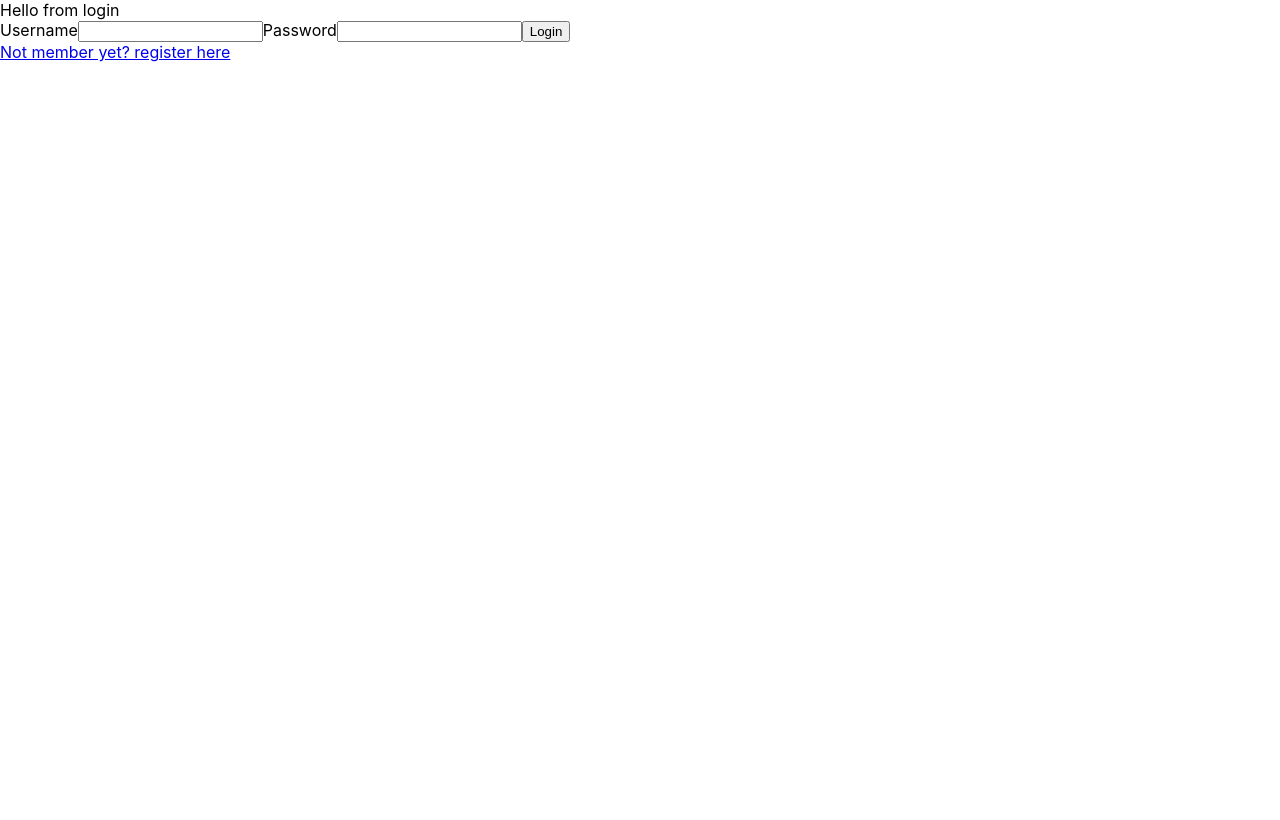
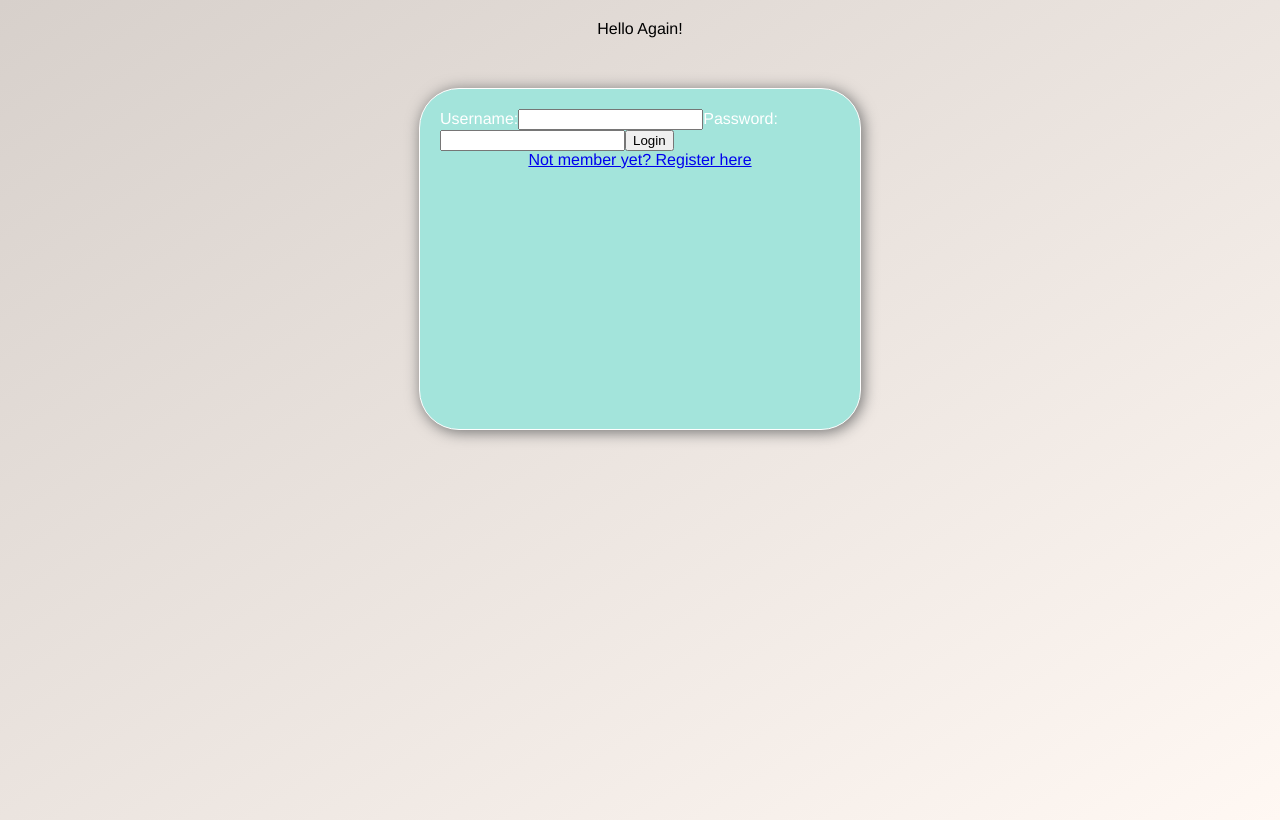
Before and after one commit to annaester/technigo-final-project, a React (Create React App) app in the folder frontend/: page / in a window 1280 px wide. Built offline with nearby package versions, Linux system fonts and the light colour scheme; the HTML template or start-up script is replaced by a standard one.

Commit message:
minor change

```diff
--- a/frontend/package.json
+++ b/frontend/package.json
@@ -7,11 +7,14 @@
     "@testing-library/jest-dom": "^5.16.1",
     "@testing-library/react": "^11.2.7",
     "@testing-library/user-event": "^12.8.3",
+    "install": "^0.13.0",
+    "npm": "^8.3.1",
     "react": "^17.0.2",
     "react-dom": "^17.0.2",
     "react-redux": "^7.2.6",
     "react-router-dom": "^6.2.1",
     "react-scripts": "5.0.0",
+    "styled-components": "^5.3.3",
     "web-vitals": "^0.2.4",
     "workbox-background-sync": "^5.1.4",
     "workbox-broadcast-update": "^5.1.4",
--- a/frontend/public/index.html
+++ b/frontend/public/index.html
@@ -23,7 +23,13 @@
       work correctly both with client-side routing and a non-root public URL.
       Learn how to configure a non-root public URL by running `npm run build`.
     -->
-    <title>React App</title>
+    <title>Gejm tajm</title>
+    <link rel="preconnect" href="https://fonts.googleapis.com" />
+    <link rel="preconnect" href="https://fonts.gstatic.com" crossorigin />
+    <link
+      href="https://fonts.googleapis.com/css2?family=Barlow+Semi+Condensed&family=Montserrat:wght@500&family=Oswald:wght@500&display=swap"
+      rel="stylesheet"
+    />
   </head>
   <body>
     <noscript>You need to enable JavaScript to run this app.</noscript>
--- a/frontend/src/components/Login.js
+++ b/frontend/src/components/Login.js
@@ -3,6 +3,36 @@ import { useSelector, useDispatch, batch } from "react-redux";
 import { Link, useNavigate } from "react-router-dom";
 import { API_URL } from "../utils/constants";
 import member from "../reducers/member";
+import styled from "styled-components";
+
+const Background = styled.div`
+  background: linear-gradient(
+    to bottom right,
+    rgb(215, 208, 203) 0%,
+    rgb(255, 248, 243) 100%
+  );
+  height: 100vh;
+  display: flex;
+  flex-direction: column;
+  padding-top: 20px;
+  align-items: center;
+  font-family: Helvetica Neue;
+`;
+
+const LoginBox = styled.div`
+  margin-top: 50px;
+  padding: 20px;
+  border: 1px solid white;
+  border-radius: 40px;
+  height: 300px;
+  width: 400px;
+  display: flex;
+  align-items: center;
+  flex-direction: column;
+  color: white;
+  background: rgb(163, 228, 219);
+  box-shadow: 2px 2px 15px #6e6e6e;
+`;
 
 const Login = () => {
   const [username, setUsername] = useState("");
@@ -51,20 +81,23 @@ const Login = () => {
       });
   };
   return (
-    <>
-      <div>Hello from login</div>
+    <Background>
+      <div>Hello Again!</div>
+      <LoginBox>
         <form onSubmit={onFormSubmit}>
-        <label htmlFor="username">Username</label>
+          <label htmlFor="username">Username:</label>
           <input
             id="username"
             type="text"
+            autoComplete="username"
             value={username}
             onChange={(e) => setUsername(e.target.value)}
           />
-        <label htmlFor="password">Password</label>
+          <label htmlFor="current-password">Password:</label>
           <input
-          id="password"
+            id="current-password"
             type="password"
+            autoComplete="current-password"
             value={password}
             onChange={(e) => setPassword(e.target.value)}
           />
@@ -72,8 +105,9 @@ const Login = () => {
             Login
           </button>
         </form>
-      <Link to="/register">Not member yet? register here</Link>
-    </>
+        <Link to="/register">Not member yet? Register here</Link>
+      </LoginBox>
+    </Background>
   );
 };
 
--- a/frontend/src/components/Register.js
+++ b/frontend/src/components/Register.js
@@ -3,6 +3,36 @@ import { useSelector, useDispatch, batch } from "react-redux";
 import { Link, useNavigate } from "react-router-dom";
 import { API_URL } from "../utils/constants";
 import member from "../reducers/member";
+import styled from "styled-components";
+
+const Background = styled.div`
+  background: linear-gradient(
+    to bottom right,
+    rgb(215, 208, 203) 0%,
+    rgb(255, 248, 243) 100%
+  );
+  height: 100vh;
+  display: flex;
+  flex-direction: column;
+  padding-top: 20px;
+  align-items: center;
+  font-family: Helvetica Neue;
+`;
+
+const LoginBox = styled.div`
+  margin-top: 50px;
+  padding: 20px;
+  border: 1px solid white;
+  border-radius: 40px;
+  height: 300px;
+  width: 400px;
+  display: flex;
+  align-items: center;
+  flex-direction: column;
+  color: white;
+  background: rgb(163, 228, 219);
+  box-shadow: 2px 2px 15px #6e6e6e;
+`;
 
 const Register = () => {
   const [username, setUsername] = useState("");
@@ -52,20 +82,23 @@ const Register = () => {
   };
 
   return (
-    <>
-      <div>Hello from login</div>
+    <Background>
+      <div>Welcome!</div>
+      <LoginBox>
         <form onSubmit={onFormSubmit}>
-        <label htmlFor="username">Username</label>
+          <label htmlFor="username">Username:</label>
           <input
             id="username"
             type="text"
+            autoComplete="username"
             value={username}
             onChange={(e) => setUsername(e.target.value)}
           />
-        <label htmlFor="password">Password</label>
+          <label htmlFor="current-password">Password:</label>
           <input
-          id="password"
+            id="current-password"
             type="password"
+            autoComplete="current-password"
             value={password}
             onChange={(e) => setPassword(e.target.value)}
           />
@@ -74,7 +107,8 @@ const Register = () => {
           </button>
         </form>
         <Link to="/">Already a member? Login here</Link>
-    </>
+      </LoginBox>
+    </Background>
   );
 };
 
--- a/frontend/src/index.css
+++ b/frontend/src/index.css
@@ -1,13 +1,14 @@
 body {
   margin: 0;
-  font-family: -apple-system, BlinkMacSystemFont, 'Segoe UI', 'Roboto', 'Oxygen',
-    'Ubuntu', 'Cantarell', 'Fira Sans', 'Droid Sans', 'Helvetica Neue',
-    sans-serif;
+  font-family: "Barlow Semi Condensed", sans-serif;
+  font-family: "Montserrat", sans-serif;
+  font-family: "Oswald", sans-serif;
   -webkit-font-smoothing: antialiased;
   -moz-osx-font-smoothing: grayscale;
 }
 
 code {
-  font-family: source-code-pro, Menlo, Monaco, Consolas, 'Courier New',
-    monospace;
+  font-family: "Barlow Semi Condensed", sans-serif;
+  font-family: "Montserrat", sans-serif;
+  font-family: "Oswald", sans-serif;
 }
```
Also changed, not shown: 2 other files (tests, documents, lock files or other folders). Lines whose indentation alone changed are shown as unchanged.
